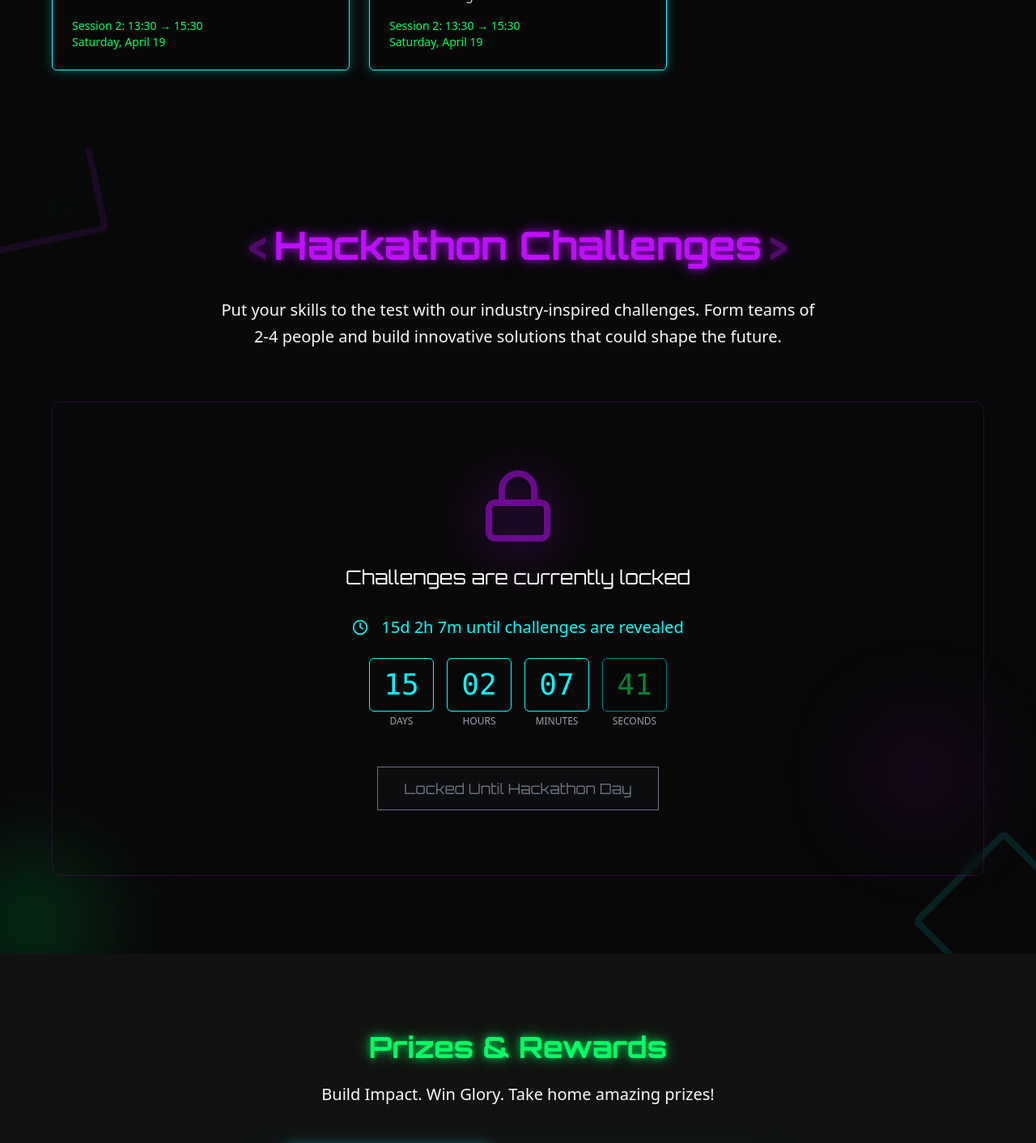
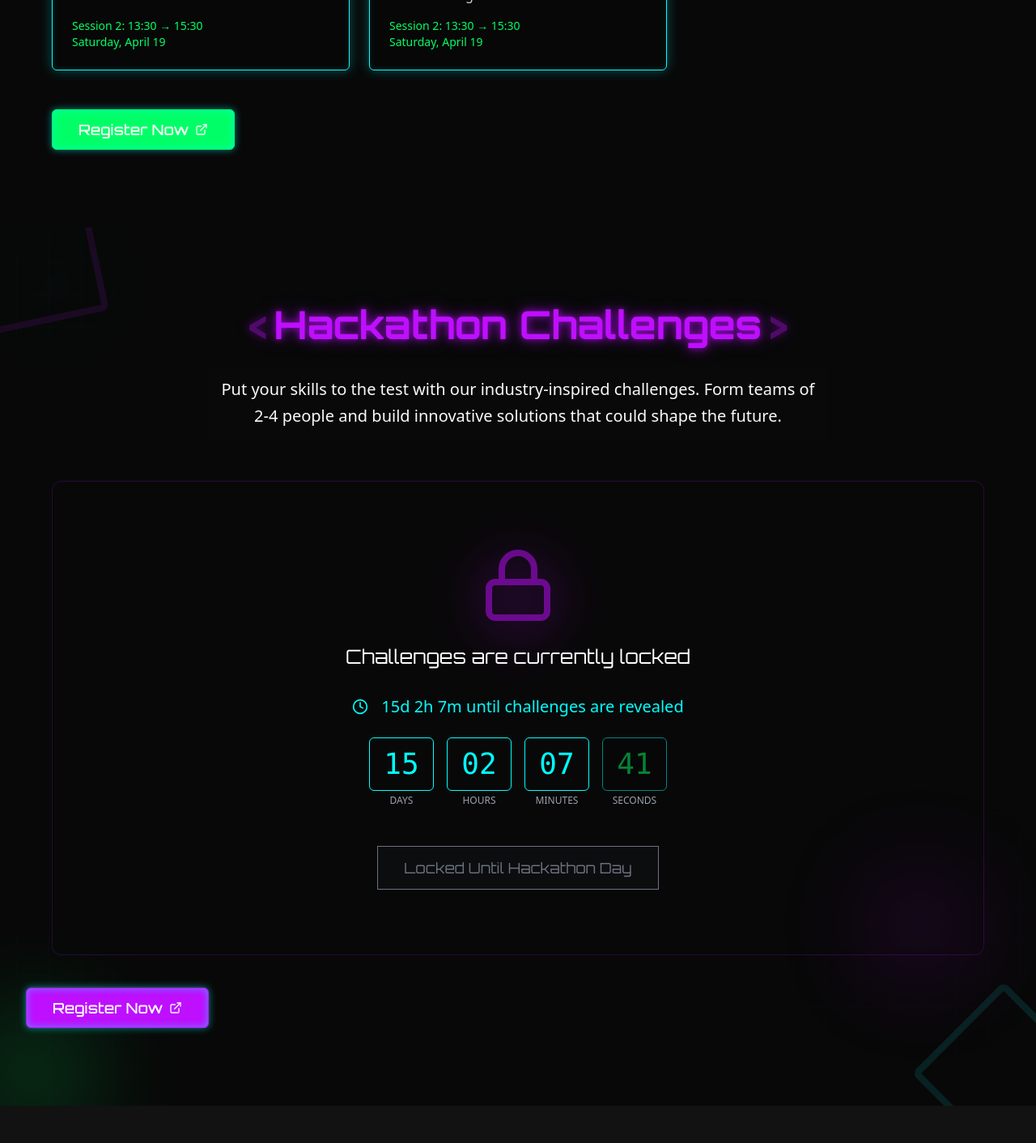
Before and after one commit to maryemchk/impact-v1-site, a React (Vite) app: page / in a window 1280 px wide. Shown: the part 3191-4603 px from the top of the page at 81% size. Built offline with nearby package versions, Linux system fonts and the light colour scheme.

Commit message:
Add registration links
Add registration links to the workshops and hackathon challenges sections.

```diff
--- a/src/components/HackathonChallenges.tsx
+++ b/src/components/HackathonChallenges.tsx
@@ -1,10 +1,11 @@
-
 import React, { useState, useEffect } from 'react';
 import { useToast } from "@/hooks/use-toast";
 import {
   Lock, Unlock, Cpu, Cloud, HardDrive,
-  Globe, PieChart, ShieldAlert, Zap, Clock
+  Globe, PieChart, ShieldAlert, Zap, Clock,
+  ExternalLink
 } from 'lucide-react';
+import { Button } from "@/components/ui/button";
 
 interface Challenge {
   id: number;
@@ -104,20 +105,17 @@ const HackathonChallenges = () => {
   const [hoveredCard, setHoveredCard] = useState<number | null>(null);
   const { toast } = useToast();
 
-  // Check if the current date is April 20, 2025 (day of the hackathon)
   useEffect(() => {
     const checkDate = () => {
       const now = new Date();
       const hackathonDate = new Date(2025, 3, 20); // April 20, 2025 (month is 0-indexed)
 
-      // Set canReveal to true if it's the day of the hackathon
       const isHackathonDay = now.getFullYear() === hackathonDate.getFullYear() &&
                              now.getMonth() === hackathonDate.getMonth() &&
                              now.getDate() === hackathonDate.getDate();
 
       setCanReveal(isHackathonDay);
 
-      // Calculate and format countdown if it's not the hackathon day yet
       if (!isHackathonDay && hackathonDate > now) {
         const diffTime = hackathonDate.getTime() - now.getTime();
         const diffDays = Math.floor(diffTime / (1000 * 60 * 60 * 24));
@@ -139,7 +137,6 @@ const HackathonChallenges = () => {
     };
 
     checkDate();
-    // Update the countdown every second for a more dynamic display
     const interval = setInterval(checkDate, 1000);
 
     return () => clearInterval(interval);
@@ -155,7 +152,6 @@ const HackathonChallenges = () => {
       return;
     }
 
-    // Play unlock sound
     const audio = new Audio('/unlock-sound.mp3');
     audio.volume = 0.3;
     audio.play().catch(err => console.log('Audio playback prevented:', err));
@@ -171,7 +167,6 @@ const HackathonChallenges = () => {
   const handleCardHover = (id: number | null) => {
     setHoveredCard(id);
 
-    // Play hover sound
     if (id !== null && revealed) {
       const audio = new Audio('/hover-sound.mp3');
       audio.volume = 0.1;
@@ -181,7 +176,6 @@ const HackathonChallenges = () => {
 
   return (
     <section id="hackathon" className="section-padding relative overflow-hidden">
-      {/* Animated background elements */}
       <div className="absolute inset-0 opacity-20 pointer-events-none">
         <div className="absolute top-0 left-0 w-full h-full circuit-background"></div>
         <div className="absolute top-10 left-10 w-16 h-16 bg-cyber-blue rounded-full blur-3xl animate-pulse"></div>
@@ -211,7 +205,6 @@ const HackathonChallenges = () => {
                     <span className="text-xl">{countdown}</span>
                   </div>
 
-                  {/* Digital Countdown Display */}
                   <div className="flex justify-center gap-4 mt-6">
                     <div className="flex flex-col items-center">
                       <div className="text-4xl font-mono bg-darker-gray p-3 w-20 rounded-md border border-cyber-blue text-cyber-blue">
@@ -318,7 +311,7 @@ const HackathonChallenges = () => {
             </div>
 
             <div className="mt-10 text-center">
-              <p className="text-gray-400 text-sm backdrop-blur-sm bg-dark-gray/20 p-4 rounded-lg inline-block">
+              <p className="text-gray-400 text-sm backdrop-blur-sm bg-dark-gray/20 p-4 rounded-lg inline-block mb-8">
                 <span className="text-cyber-purple font-bold">Note:</span> Additional details, resources, and specific requirements for each challenge will be provided on the day of the hackathon.
               </p>
             </div>
@@ -326,9 +319,21 @@ const HackathonChallenges = () => {
         )}
       </div>
 
-      {/* Decorative elements */}
       <div className="absolute -bottom-10 -right-10 w-40 h-40 rotate-45 border-8 border-cyber-blue/10 rounded-lg"></div>
       <div className="absolute -top-10 -left-10 w-40 h-40 -rotate-12 border-8 border-cyber-purple/10 rounded-lg"></div>
+
+      <div className="mt-10 text-center">
+        <a
+          href="https://docs.google.com/forms/d/e/1FAIpQLSczL0WO_jTzx_tdVoN369pUrJoqKejYX5MK1QUPqVIWHFHLEA/viewform?usp=dialog"
+          target="_blank"
+          rel="noopener noreferrer"
+        >
+          <Button className="cyber-btn flex items-center gap-2 bg-cyber-purple hover:bg-cyber-purple/80 border-cyber-purple text-white text-lg px-8 py-6">
+            Register Now
+            <ExternalLink className="h-5 w-5" />
+          </Button>
+        </a>
+      </div>
     </section>
   );
 };
--- a/src/components/Navbar.tsx
+++ b/src/components/Navbar.tsx
@@ -1,4 +1,3 @@
-
 import React, { useState, useEffect } from 'react';
 import { Menu, X, Volume2, VolumeX, ExternalLink } from 'lucide-react';
 import { Button } from "@/components/ui/button";
@@ -86,7 +85,7 @@ const Navbar = () => {
 
           <div className="flex items-center gap-4">
             <a
-              href="https://forms.gle/your-google-form-link"
+              href="https://docs.google.com/forms/d/1DTEN7H4ZPSKW0BXuoXgYEP0iBi4wXoftA733AW26nZs/viewform?edit_requested=true"
               target="_blank"
               rel="noopener noreferrer"
               className="hidden md:flex"
@@ -112,7 +111,7 @@ const Navbar = () => {
               {link.name}
             </a>)}
           <a
-            href="https://forms.gle/your-google-form-link"
+            href="https://docs.google.com/forms/d/1DTEN7H4ZPSKW0BXuoXgYEP0iBi4wXoftA733AW26nZs/viewform?edit_requested=true"
             target="_blank"
             rel="noopener noreferrer"
             className="block py-2 text-cyber-purple hover:text-cyber-purple/80 font-bold"
--- a/src/components/WorkshopsPreview.tsx
+++ b/src/components/WorkshopsPreview.tsx
@@ -1,6 +1,7 @@
 
 import React from 'react';
-import { Code, PenTool, Brain, Globe, Server } from 'lucide-react';
+import { Code, PenTool, Brain, Globe, Server, ExternalLink } from 'lucide-react';
+import { Button } from "@/components/ui/button";
 
 const workshops = [
   {
@@ -70,6 +71,19 @@ const WorkshopsPreview = () => {
             </div>
           ))}
         </div>
+
+        <div className="mt-12 text-center">
+          <a
+            href="https://docs.google.com/forms/d/1DTEN7H4ZPSKW0BXuoXgYEP0iBi4wXoftA733AW26nZs/viewform?edit_requested=true"
+            target="_blank"
+            rel="noopener noreferrer"
+          >
+            <Button className="cyber-btn flex items-center gap-2 bg-cyber-green hover:bg-cyber-green/80 border-cyber-green text-white text-lg px-8 py-6">
+              Register Now
+              <ExternalLink className="h-5 w-5" />
+            </Button>
+          </a>
+        </div>
       </div>
     </section>
   );
```
